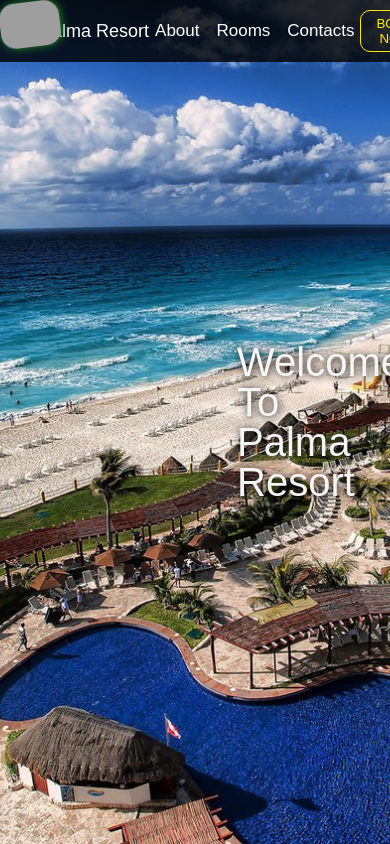
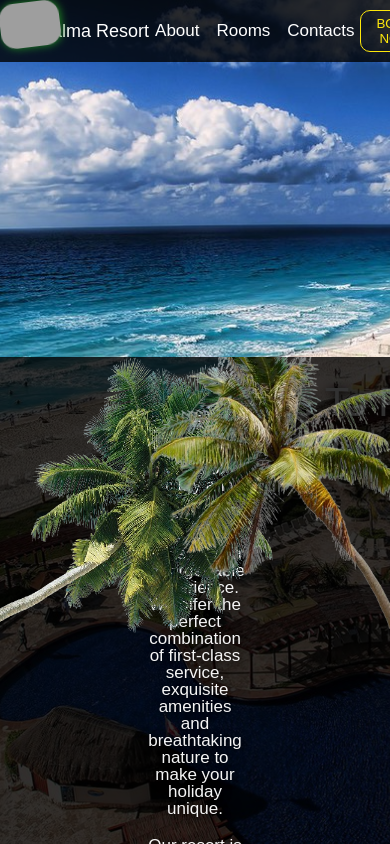
Before and after one commit to Sargis133/resort-hotel, a Nuxt app: page / in a window 390 px wide. Shown: the top 844 px of the page. Built offline with nearby package versions, Linux system fonts and the light colour scheme; grey boxes are pictures that could not be loaded.

Commit message:
change responsive styles

```diff
--- a/pages/index.vue
+++ b/pages/index.vue
@@ -65,7 +65,7 @@ function onRotatePalm(type: string) {
       rPalm.style.cssText = 'transform: rotate(16deg); right: -150px; transition: all 2s;'
     } else {
       lPalm.style.cssText = 'transform: rotate(0deg); left: 0; transition: all 1s;'
-      rPalm.style.cssText = 'transform: rotate(0deg); right: 0; transition: all 1s;'
+      rPalm.style.cssText = 'transform: rotate(0deg); right: -30px; transition: all 1s;'
     }
   }
 }
@@ -90,6 +90,7 @@ if(process.client) {
 </script>
 
 <style scoped>
+
 .hide {
   opacity: 0;
 }
@@ -105,7 +106,8 @@ if(process.client) {
   font-family: sans-serif;
   font-size: 40px;
   color: whitesmoke;
-  max-width: max-content;
+  width: 100vw;
+  text-align: center;
   text-shadow: 1px 1px 8px black;
 }
 
@@ -116,6 +118,7 @@ if(process.client) {
   background-repeat: no-repeat;
   background-attachment: fixed;
   padding: 20em 20em;
+  width: 100%;
   height: 100vh;
   position: relative;
   display: flex;
@@ -166,7 +169,7 @@ if(process.client) {
   margin-top: 20px;
   text-align: center;
   background-color: rgba(0,0,0, 0.8);
-  padding: 2% 10%;
+  padding: 2em 10em;
   position: relative;
   overflow: hidden;
 }
```
